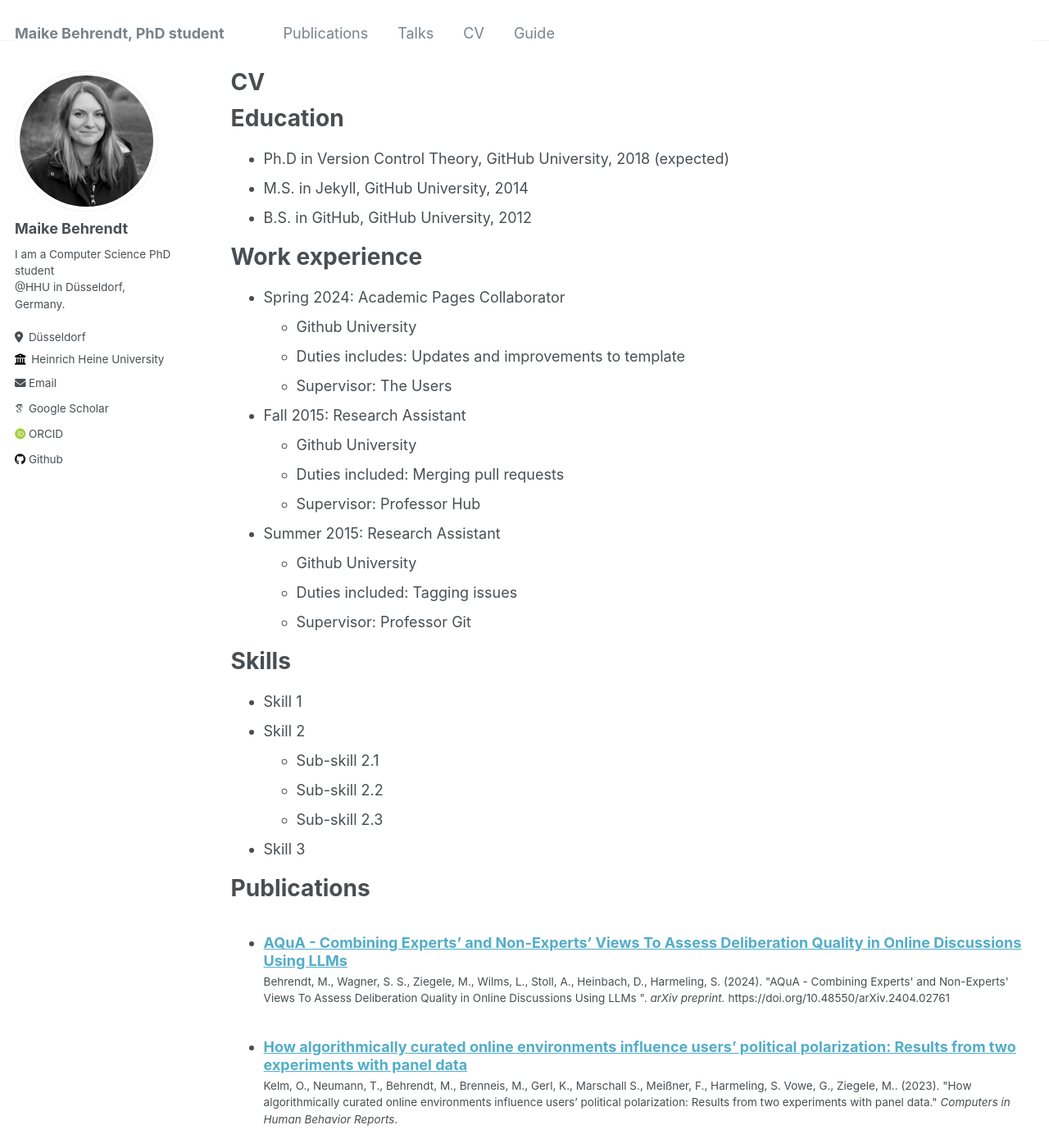
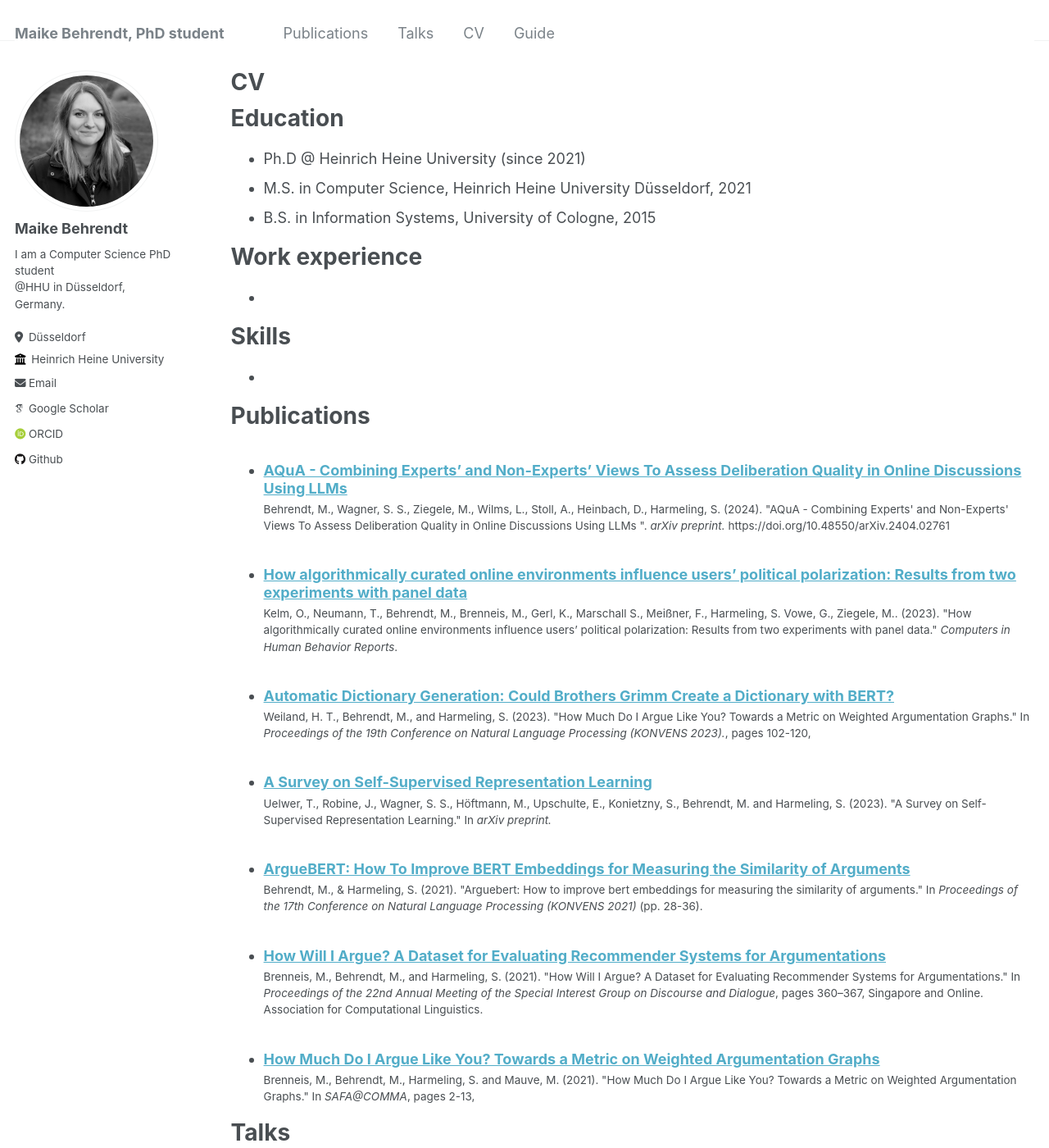
Before and after one commit to mabehrendt/mabehrendt.github.io, a Jekyll site: the page built from _pages/cv.md, in a window 1280 px wide and 1400 px high. Shown: the whole window at 82% size. Built offline with Jekyll 4.4.1, drawn with Linux system fonts in a browser that asks for light colours; some web fonts are replaced; some of the changed text lies outside the part shown.

Commit message:
Update cv.md

```diff
--- a/_pages/cv.md
+++ b/_pages/cv.md
@@ -11,35 +11,17 @@ redirect_from:
 
 Education
 ======
-* Ph.D in Version Control Theory, GitHub University, 2018 (expected)
-* M.S. in Jekyll, GitHub University, 2014
-* B.S. in GitHub, GitHub University, 2012
+* Ph.D @ Heinrich Heine University (since 2021)
+* M.S. in Computer Science, Heinrich Heine University Düsseldorf, 2021
+* B.S. in Information Systems, University of Cologne, 2015
 
 Work experience
 ======
-* Spring 2024: Academic Pages Collaborator
-  * Github University
-  * Duties includes: Updates and improvements to template
-  * Supervisor: The Users
-
-* Fall 2015: Research Assistant
-  * Github University
-  * Duties included: Merging pull requests
-  * Supervisor: Professor Hub
-
-* Summer 2015: Research Assistant
-  * Github University
-  * Duties included: Tagging issues
-  * Supervisor: Professor Git
+*
 
 Skills
 ======
-* Skill 1
-* Skill 2
-  * Sub-skill 2.1
-  * Sub-skill 2.2
-  * Sub-skill 2.3
-* Skill 3
+*
 
 Publications
 ======
@@ -58,7 +40,3 @@ Teaching
   <ul>{% for post in site.teaching reversed %}
     {% include archive-single-cv.html %}
   {% endfor %}</ul>
-
-Service and leadership
-======
-* Currently signed in to 43 different slack teams
```
